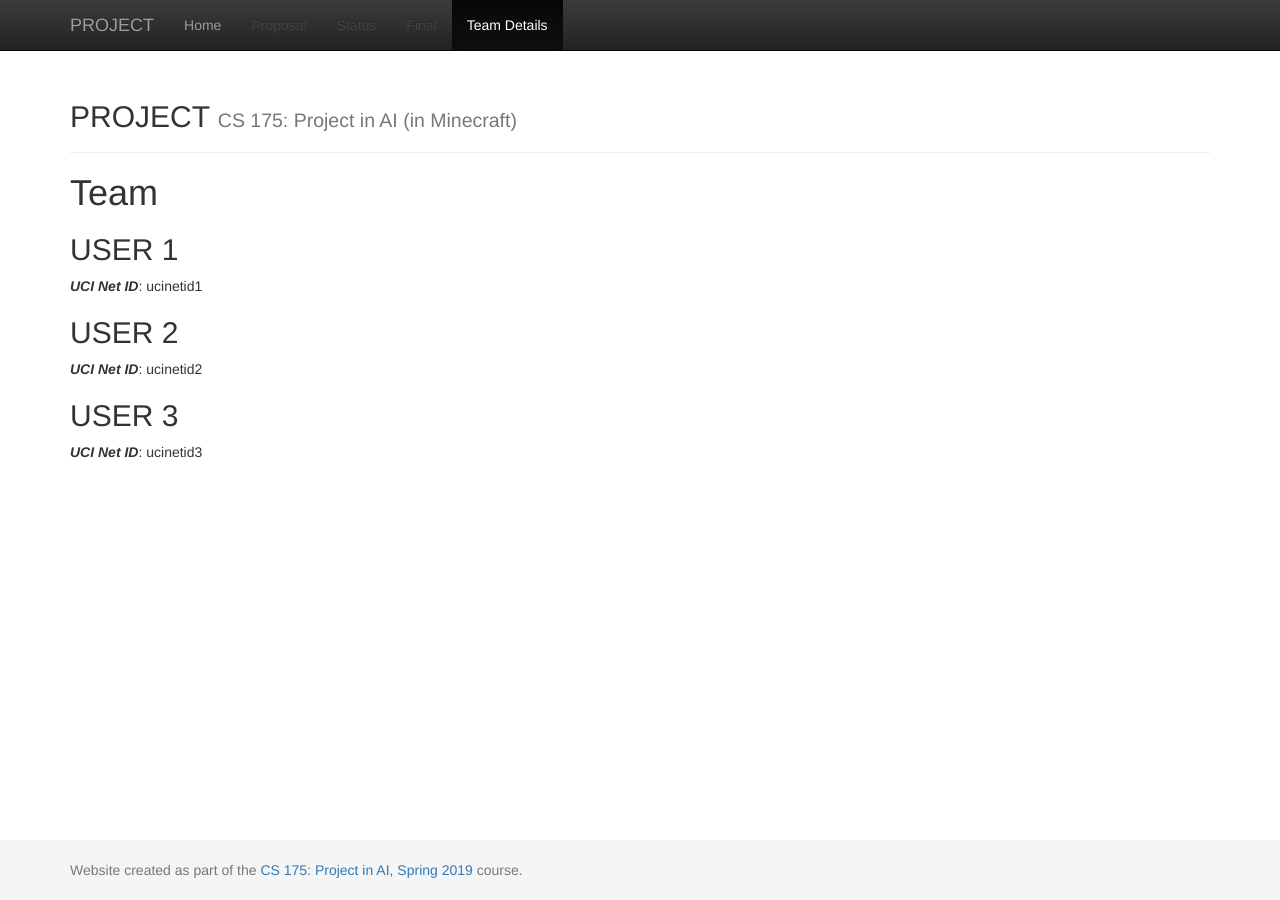
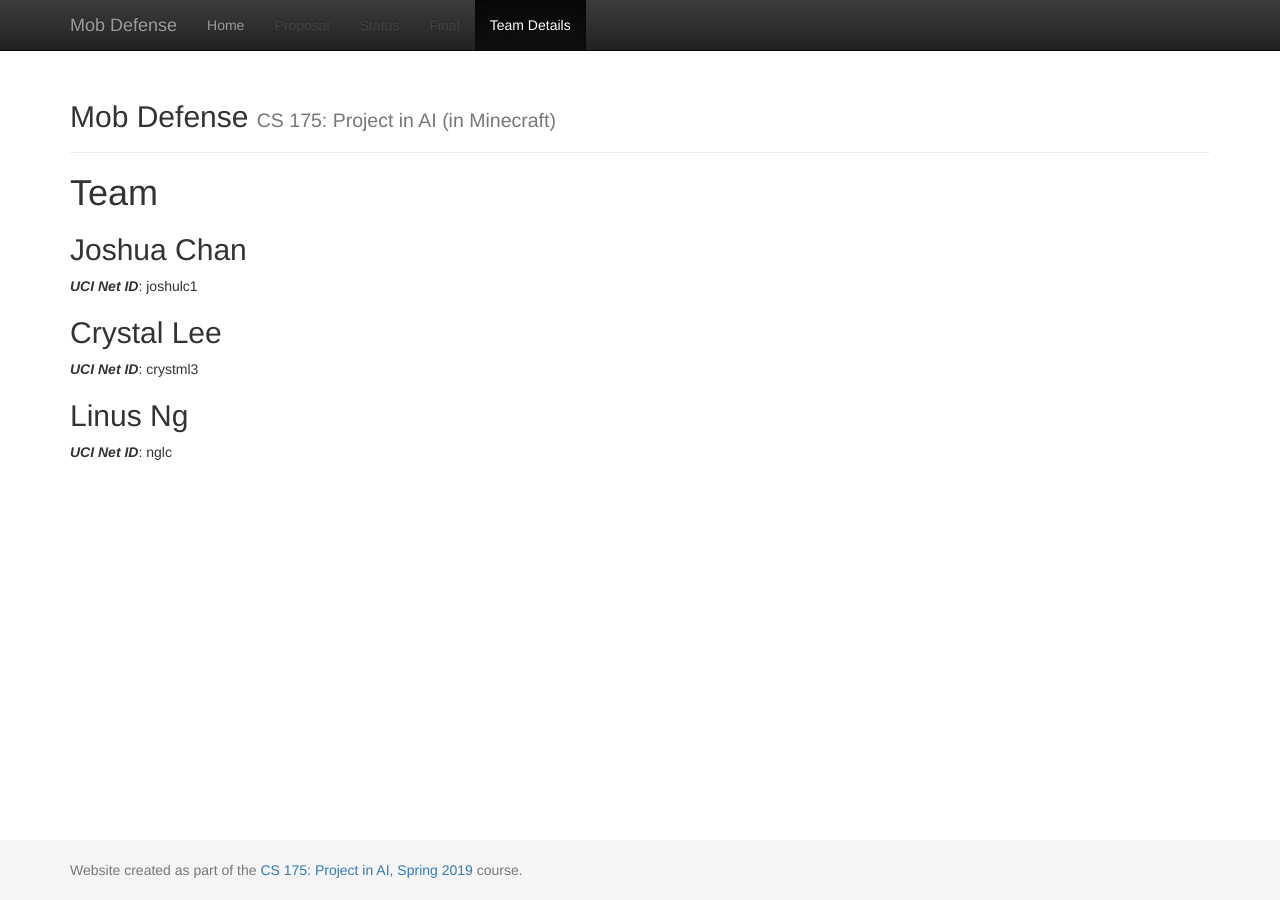
Before and after one commit to crystalleesf/mob-defense, a Jekyll site: the page built from docs/team.md, in a window 1280 px wide. Built offline with Jekyll 4.4.1, drawn with Linux system fonts in a browser that asks for light colours.

Commit message:
Add team information

```diff
--- a/docs/_config.yml
+++ b/docs/_config.yml
@@ -1,7 +1,7 @@
 ###########
 # site.title
 
-title:    'PROJECT'
+title:    'Mob Defense'
 subtitle: 'CS 175: Project in AI (in Minecraft)'
 
 
--- a/docs/team.md
+++ b/docs/team.md
@@ -3,14 +3,14 @@ layout: default
 title:  Team
 ---
 
-# {{ page.title }}
+# Team
 
 
-## USER 1
-***UCI Net ID***: ucinetid1
+## Joshua Chan
+***UCI Net ID***: joshulc1
 
-## USER 2
-***UCI Net ID***: ucinetid2
+## Crystal Lee
+***UCI Net ID***: crystml3
 
-## USER 3
-***UCI Net ID***: ucinetid3
+## Linus Ng
+***UCI Net ID***: nglc
```
Also changed, not shown: docs/index.md (+1 -1 lines).
